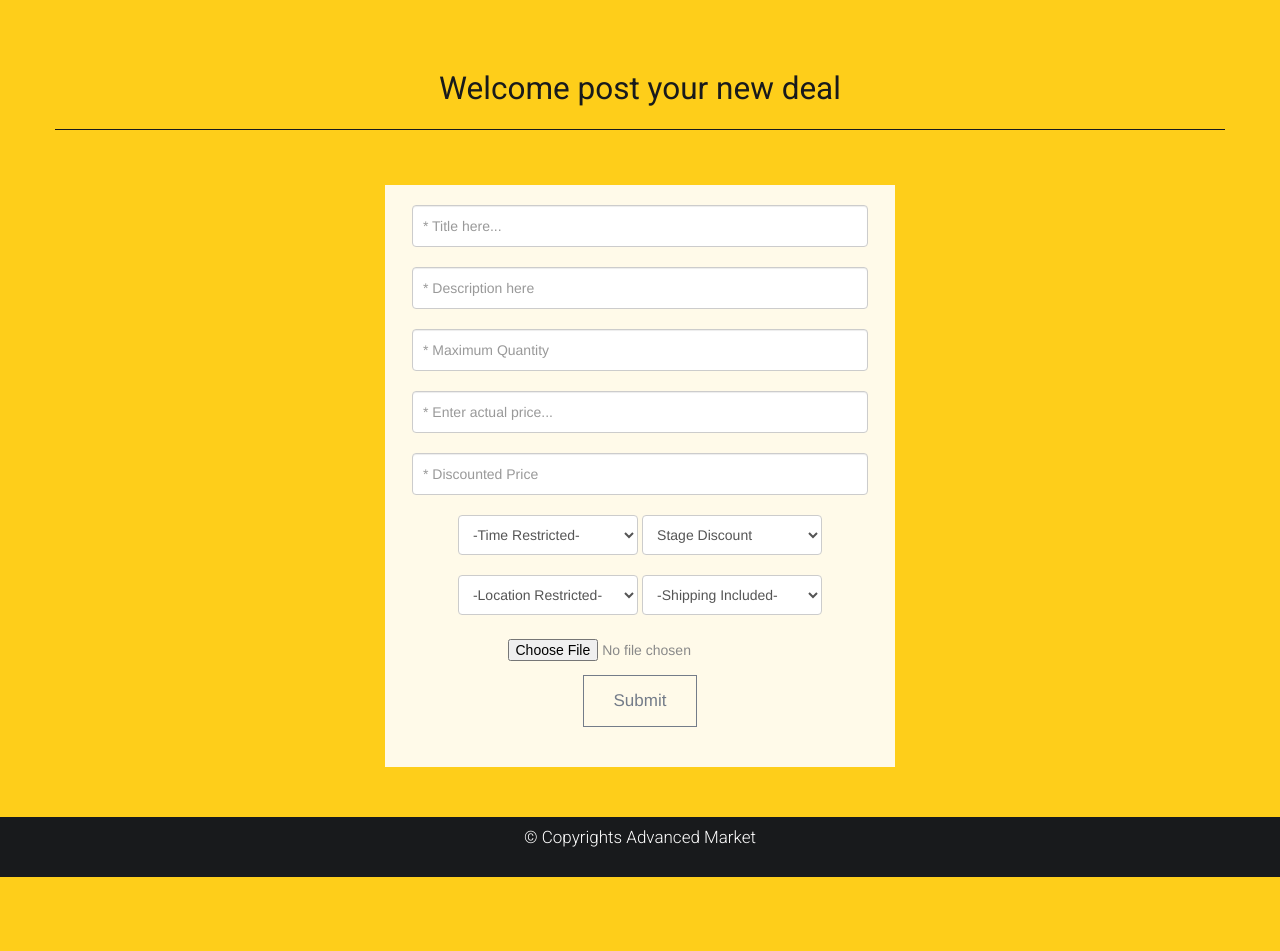
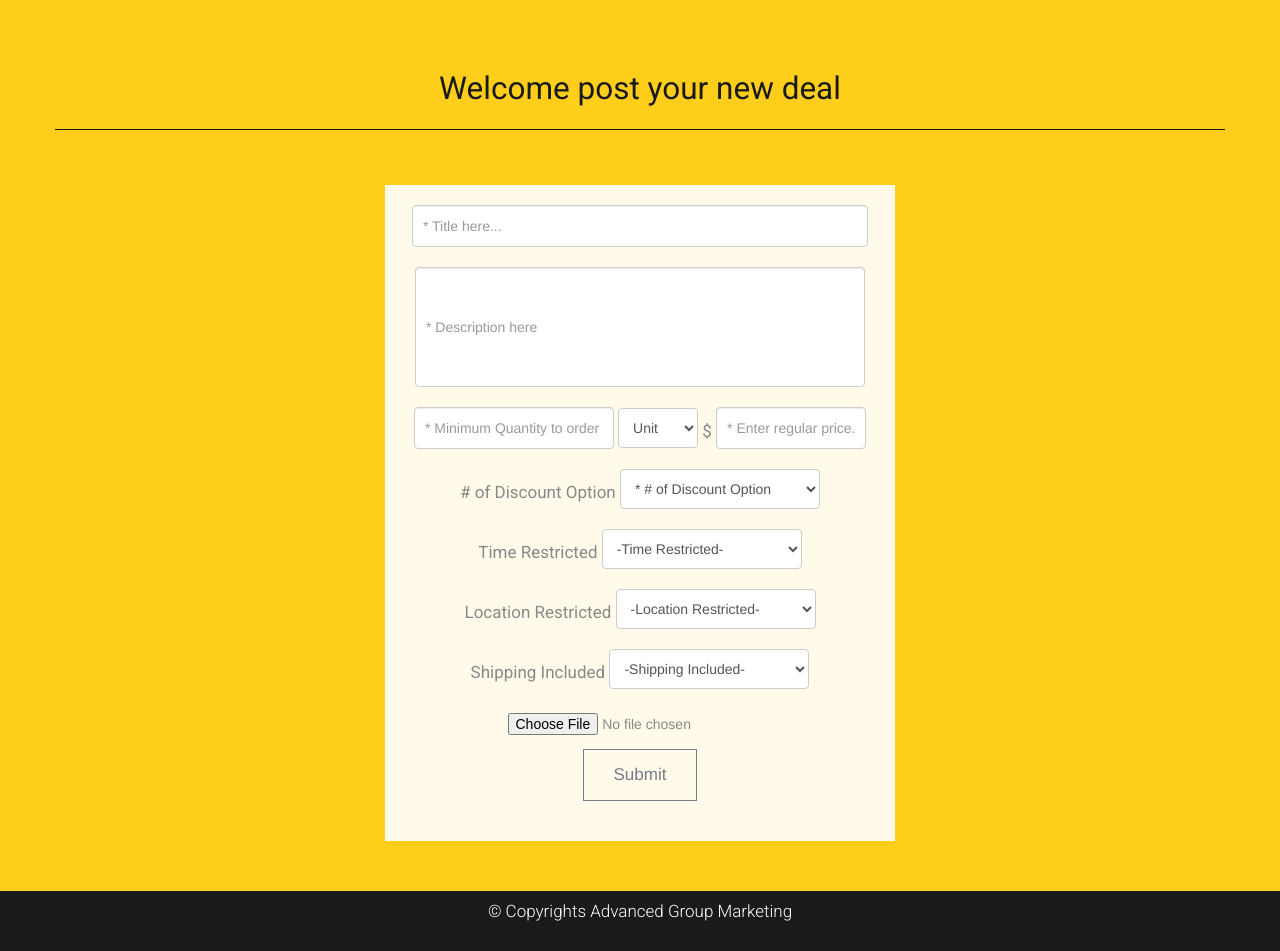
Before and after one commit to kevincsuf/AdvancedMarket, a PHP site: page /deals.php in a window 1280 px wide. Shown: the part 71-1022 px from the top of the page. Before the commit the page ends 948 px from the top, so only its background shows below. Run offline with PHP 8.4, Linux system fonts and the light colour scheme.

Commit message:
Deal Page is getting updated
All drop boxes are created

```diff
--- a/internationaltrade/css/style.css
+++ b/internationaltrade/css/style.css
@@ -707,7 +707,35 @@ p {
     padding: 10px;
     line-height: 20px;
     height: auto;
-	width: 180px;
+	width:200px;
+}
+.contact input[id= description]{
+    padding: 10px;
+    line-height: 20px;
+    height: 120px;
+	width:450px;
+}
+
+.contact input[id= qty]{
+    padding: 10px;
+    line-height: 20px;
+    height: auto;
+	width:200px;
+}
+
+.contact select[id= unit]{
+    padding: 10px;
+    line-height: 20px;
+    height: auto;
+	width:80px;
+}
+
+
+.contact input[id= unit_price]{
+    padding: 10px;
+    line-height: 20px;
+    height: auto;
+	width:150px;
 }
 .contact input[type = "number"]{
     padding: 10px;
--- a/internationaltrade/deals.php
+++ b/internationaltrade/deals.php
@@ -99,64 +99,120 @@
 								</div>
 							</div>
 
-							<div class="control-group">
-								<div class="controls">
-									<input  class="span5" type="number" name="number" id="qty" placeholder="* Maximum Quantity" />
-								</div>
-							</div>
 
 							<div class="control-group">
 								<div class="controls">
-									<input class="span5" type="text" id="unit_price" name="unit_price" placeholder="* Enter actual price..." />
-
-								</div>
-							</div>
-
-							<div class="control-group">
-								<div class="controls">
-									<input  class="span5" type="text" name="min_price" id="min_price" placeholder="* Discounted Price" />
+									<input  class="span5" type="text" name="number" id="qty" placeholder="* Minimum Quantity to order" />
+										<select class = "span5" id = "unit" name="unit">
+										<option value= "Stage_Discount">Unit</option>
+										<option value= "ticket">Ticket</option>
+										<option value= "bag">Bag</option>
+										<option value= "bottle">Bottle</option>
+										<option value= "vpack">Value Pack</option>
+										<option value= "kg">Kg</option>
+										<option value= "lb">Lb</option>
+										<option value= "pallet">Pallet</option>
+										<option value= "case">Case</option>
+										<option value= "other">Other</option>
+									</select> $
+									<input class="span5" type="text" id="unit_price" name="unit_price" placeholder="* Enter regular price..." />
 								</div>
 							</div>
 
 
 							<div class="control-group">
+								<div class = "controls" id =  "unit_other" style = "display:none;">
+									<!-- add code for unit option other -->
+									<input class="span5" type="text" id="uother" name="uother" placeholder="* Enter the Unit" size = "20"/>
+								</div>
+							</div>
+
+							<div class="control-group">
+									# of Discount Option
+									<select class = "span5" id = "number_discount_option" name="number_discount_option">
+										<option value= "0">* # of Discount Option </option>
+										<option value= "1">1</option>
+										<option value= "2">2</option>
+										<option value= "3">3</option>
+									</select>
+							</div>
+
+								<div class = "controls" id =  "number_discount_option_1" style = "display:none;">
+									<!-- add code for number_discount_option_1 -->
+									<input class="span5" type="text" id="number_discount_1" name="number_discount_1" placeholder="* Enter first quantity" size = "20"/>
+									$<input class="span5" type="text" id="amount_discount_1" name="amount_discount_1" placeholder="* Enter first price" size = "20"/>
+								</div>
+
+								<div class = "controls" id =  "number_discount_option_2" style = "display:none;">
+									<!-- add code for number_discount_option_2 -->
+									<input class="span5" type="text" id="number_discount_2" name="number_discount_2" placeholder="* Enter second quantity" size = "20"/>
+									$<input class="span5" type="text" id="amount_discount_2" name="amount_discount_2" placeholder="* Enter second price" size = "20"/>
+								</div>
+
+								<div class = "controls" id =  "number_discount_option_3" style = "display:none;">
+									<!-- add code for number_discount_option_3 -->
+									<input class="span5" type="text" id="number_discount_3" name="number_discount_3" placeholder="* Enter third quantity" size = "20"/>
+									$<input class="span5" type="text" id="amount_discount_3" name="amount_discount_3" placeholder="* Enter third price" size = "20"/>
+								</div>
+
+
+
+							<div class="control-group">
 								<div class="controls">
+								Time Restricted
 									<select class = "span5" id = "time_restricted" name="time_restricted">
 										<option value= "time_restricted">-Time Restricted-</option>
 										<option value= "Yes">Yes</option>
 										<option value= "No">No</option>
 									</select>
 
-									<select class = "span5" id = "time_restricted" name="time_restricted">
-										<option value= "Stage_Discount">Stage Discount</option>
-										<option value= "1">1</option>
-										<option value= "2">2</option>
-										<option value= "3">3</option>
-									</select>
+
 								</div>
 							</div>
 							<div class="control-group">
 								<div class = "controls" id =  "time_restricted_yes" style = "display:none;">
 									<!-- add code for time restrcted option yes-->
 									<input class="span5" type="text" id="start_date" name="start_date" placeholder="* Enter start date MM/DD/YY" size = "20"/>
+									<input class="span5" type="text" id="end_date" name="end_date" placeholder="* Enter end date MM/DD/YY" size = "20"/>
 								</div>
 							</div>
 
 							<div class="control-group">
 								<div class="controls">
+								Location Restricted
 									<select class = "span5" id = "location_restricted" name="location_restricted">
 										<option value= "location_restricted">-Location Restricted-</option>
 										<option value= "Yes">Yes</option>
 										<option value= "No">No</option>
 									</select>
+							</div>
 
-									<select class = "span5" id = "shiping_included" name="shiping_included">
-										<option value= "shiping_included">-Shipping Included-</option>
+							<div class="control-group">
+								<div class = "controls" id =  "location_restricted_yes" style = "display:none;">
+									<!-- add code for location restricted option yes-->
+									<input class="span5" type="text" id="location_yes" name="location_yes" placeholder="* Describe location restriction" size = "20"/>
+								</div>
+							</div>
+
+
+							<div class="control-group">
+								Shipping Included
+									<select class = "span5" id = "shipping_included" name="shipping_included">
+										<option value= "shipping_included">-Shipping Included-</option>
 										<option value= "Yes">Yes</option>
 										<option value= "No">No</option>
 									</select>
 								</div>
 							</div>
+
+							<div class="control-group">
+								<div class = "controls" id =  "shipping_included_yes" style = "display:none;">
+									<!-- add code for shipping included option yes-->
+									<input class="span5" type="text" id="shipping_yes" name="shipping_yes" placeholder="* Enter shipping cost" size = "20"/>
+								</div>
+							</div>
+
+
 
 							<div class="control-group">
 
@@ -183,7 +239,7 @@
 			<!-- Contact section edn -->
         <!-- Footer section start -->
         <div class="footer">
-            <p>© Copyrights Advanced Market <p>
+            <p>© Copyrights Advanced Group Marketing <p>
         </div>
         <!-- Footer section end -->
         <!-- ScrollUp button start -->
@@ -209,6 +265,66 @@
 		}
 		});
 
+		$('select[name=unit]').change(function () {
+		if ($(this).val() == 'other') {
+			$('#unit_other').show();
+		} else {
+			$('#unit_other').hide();
+		}
+		});
+
+		$('select[name=number_discount_option]').change(function () {
+		if ($(this).val() == '1') {
+			$('#number_discount_option_1').show();
+			$('#number_discount_option_2').hide();
+
+		} else {
+			$('#number_discount_option_1').hide();
+		}
+		});
+
+		$('select[name=number_discount_option]').change(function () {
+		if ($(this).val() == '2') {
+			$('#number_discount_option_1').show();
+			$('#number_discount_option_2').show();
+		}
+		});
+
+		$('select[name=number_discount_option]').change(function () {
+		if ($(this).val() == '3') {
+			$('#number_discount_option_1').show();
+			$('#number_discount_option_2').show();
+			$('#number_discount_option_3').show();
+		} else {
+			$('#number_discount_option_3').hide();
+		}
+		});
+
+		$('select[name=number_discount_option]').change(function () {
+		if ($(this).val() == '0') {
+			$('#number_discount_option_1').hide();
+			$('#number_discount_option_2').hide();
+			$('#number_discount_option_3').hide();
+		}
+		});
+
+		$('select[name=location_restricted]').change(function () {
+		if ($(this).val() == 'Yes') {
+			$('#location_restricted_yes').show();
+		} else {
+			$('#location_restricted_yes').hide();
+			}
+		});
+
+		$('select[name=shipping_included]').change(function () {
+		if ($(this).val() == 'Yes') {
+			$('#shipping_included_yes').show();
+		} else {
+			$('#shipping_included_yes').hide();
+			}
+		});
+
+
 		</script>
 		<script type="text/javascript" src="js/app.js"></script>
 
--- a/internationaltrade/login.php
+++ b/internationaltrade/login.php
@@ -2,7 +2,7 @@
 <html>
 
     <head>
-        <title>Advanced Marketing &gt; Log in</title>
+        <title>Advanced Marketing123456 &gt; Log in</title>
         <?php include "_incl_header.php";?>
     </head>
 
```
